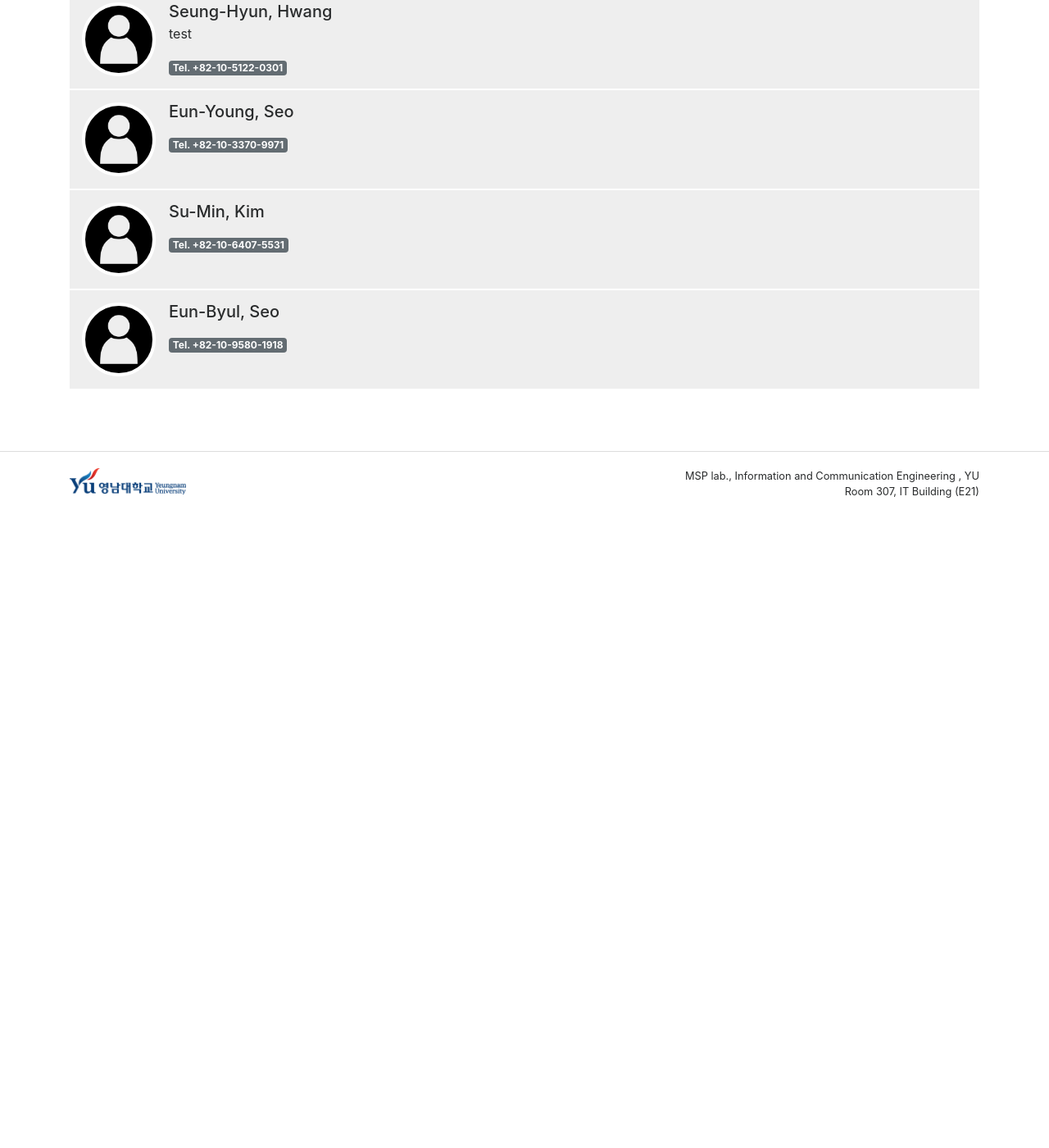
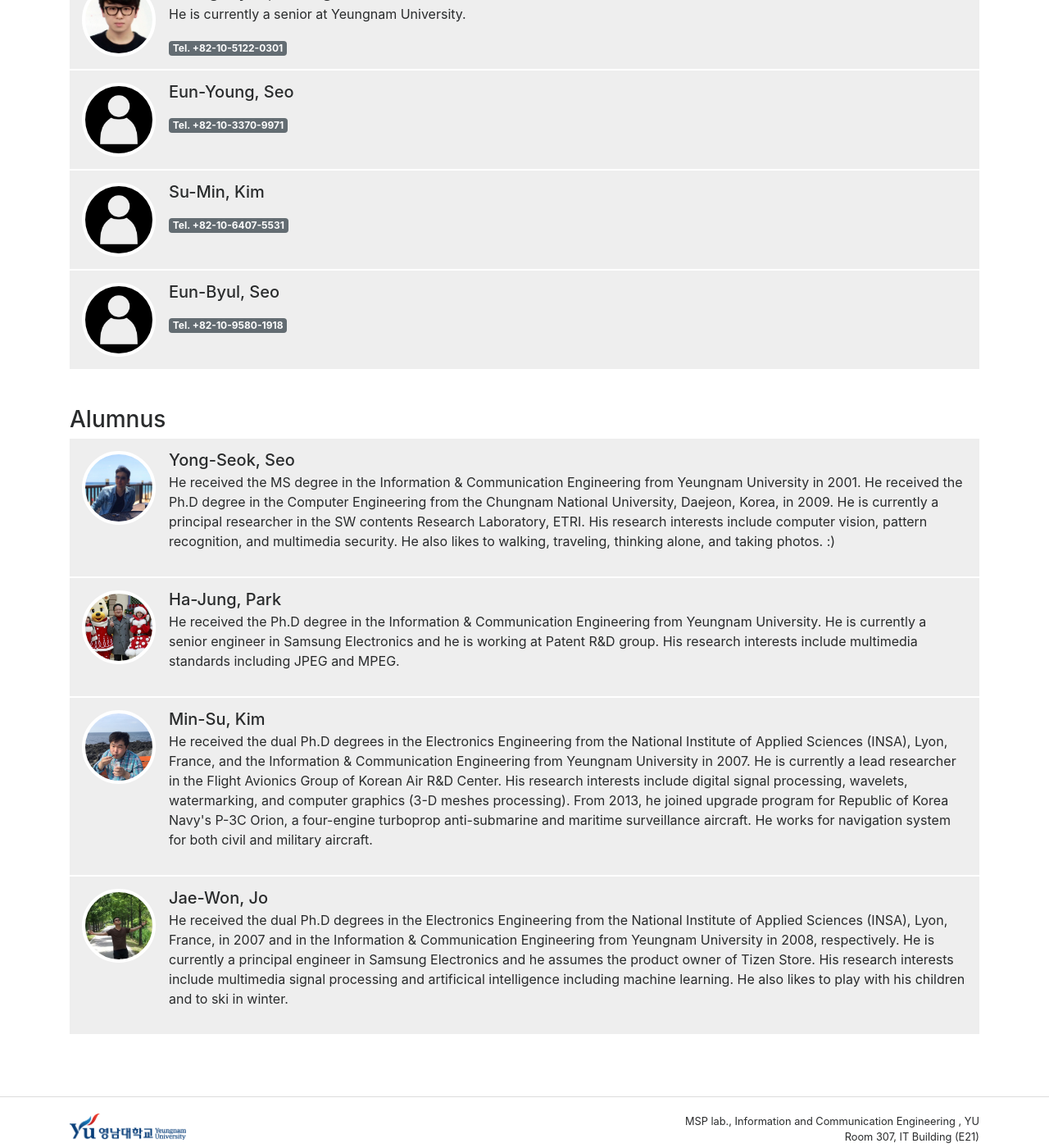
Before and after one commit to YU-MSP/yu-msp.github.io, a Jekyll site: the page built from members.html, in a window 1280 px wide and 1400 px high, scrolled down 1339 px. Shown: the whole window at 82% size. Built offline with Jekyll 4.4.1, drawn with Linux system fonts in a browser that asks for light colours; nearby versions of some CDN libraries; before the commit the page ends 1969 px from its top, so only the background shows below that; some of the changed text lies outside the part shown.

Commit message:
add alumnus and modify introduction

```diff
--- a/_data/members.yaml
+++ b/_data/members.yaml
@@ -11,7 +11,7 @@
 # - cover: Profile image "name" not "path". (default: /assets/images/cover.png)
 #          The image file should be located under '/assets/images/covers'.
 # - position: Follows the name. see member_item.html. (deprecated)
-# - body: Introduction of member. (*)
+# - body: Introduction of member.
 # - tel: As is.
 # - fax: As is.
 # - email: As is.
@@ -22,7 +22,7 @@ professor:
     name_en: Ho-Youl, Jung
     cover: jung-ho-youl.jpg
     body: >
-      He received the Ph.D degree in the Electronics Engineering from the National Institute of Applied Sciences (INSA), Lyon, France, in 1998. He is currently an assistant professor in the Department of Electrical Engineering and Computer Science at Yeungnam University, Korea. Both his teaching and research interests include digital signal processing, wavelets, watermarking, JPEG/JPEG-2000, QoS(Quality of Service) measurement for transmitted multimedia data, and computer graphics (3-D meshes processing).
+      He received the Ph.D degree in the Electronics Engineering from the National Institute of Applied Sciences (INSA), Lyon, France, in 1998. He is currently professor in the Department of Information and Communication Engineering at Yeungnam University, Korea. Both his teaching and research interests include digital signal processing, image signal processing, and ADAS(Advanced Driver Assistance System) and autonomous vehicle.
     tel: '+82-53-810-3545'
     fax: '+82-53-810-4742'
     email: hoyoul@yu.ac.kr
@@ -30,28 +30,23 @@ professor:
 doctors:
   - name_kr: 쿠옌 카 쿵
     name_en: Cuong Khac, Kguyen
-    body: >
-      test
     tel: +82-10-4081-8879
 
 masters:
   - name_kr: 최연규
     name_en: Yeon-Gyu, Choi
-    body: >
-      test
     tel: +82-10-2972-4307
 
   - name_kr: 윤혁준
     name_en: Hyeok-Jun, Yun
-    body: >
-      test
     tel: +82-10-5233-4718
 
 bachelors:
   - name_kr: 황승현
     name_en: Seung-Hyun, Hwang
+    cover: Hwang-Seung-Hyun.jpg
     body: >
-      test
+      He is currently a senior at Yeungnam University.
     tel: +82-10-5122-0301
 
   - name_kr: 서은영
@@ -66,4 +61,24 @@ bachelors:
     name_en: Eun-Byul, Seo
     tel: +82-10-9580-1918
 
-alumni:
+alumnus:
+  - name_kr: 서용석
+    name_en: Yong-Seok, Seo
+    cover: Seo-Yong-Seok.jpg
+    body: >
+      He received the MS degree in the Information & Communication Engineering from Yeungnam University in 2001. He received the Ph.D degree in the Computer Engineering from the Chungnam National University, Daejeon, Korea, in 2009. He is currently a principal researcher in the SW contents Research Laboratory, ETRI. His research interests include computer vision, pattern recognition, and multimedia security. He also likes to walking, traveling, thinking alone, and taking photos. :)
+  - name_kr: 박하중
+    name_en: Ha-Jung, Park
+    cover: Park-Ha-Jung.jpg
+    body: >
+      He received the Ph.D degree in the Information & Communication Engineering from Yeungnam University. He is currently a senior engineer in Samsung Electronics and he is working at Patent R&D group. His research interests include multimedia standards including JPEG and MPEG.
+  - name_kr: 김민수
+    name_en: Min-Su, Kim
+    cover: Kim-Min-Su.jpg
+    body: >
+      He received the dual Ph.D degrees in the Electronics Engineering from the National Institute of Applied Sciences (INSA), Lyon, France, and the Information & Communication Engineering from Yeungnam University in 2007. He is currently a lead researcher in the Flight Avionics Group of Korean Air R&D Center. His research interests include digital signal processing, wavelets, watermarking, and computer graphics (3-D meshes processing). From 2013, he joined upgrade program for Republic of Korea Navy's P-3C Orion, a four-engine turboprop anti-submarine and maritime surveillance aircraft. He works for navigation system for both civil and military aircraft.
+  - name_kr: 조재원
+    name_en: Jae-Won, Jo
+    cover: Jo-Jae-Won.jpg
+    body: >
+      He received the dual Ph.D degrees in the Electronics Engineering from the National Institute of Applied Sciences (INSA), Lyon, France, in 2007 and in the Information & Communication Engineering from Yeungnam University in 2008, respectively. He is currently a principal engineer in Samsung Electronics and he assumes the product owner of Tizen Store. His research interests include multimedia signal processing and artificical intelligence including machine learning. He also likes to play with his children and to ski in winter.
--- a/members.html
+++ b/members.html
@@ -3,6 +3,7 @@ layout: page
 permalink: /members
 title: Members
 ---
+
 {% include members.section.html label="Professor"         members=site.data.members.professor %}
 {% include members.section.html label="Ph.D. Students"    members=site.data.members.doctors %}
 {% include members.section.html label="M.S. Students"     members=site.data.members.masters %}
```
Also changed, not shown: index.html (+2 -8 lines), assets/images/members/Hwang-Seung-Hyun.jpg (added), assets/images/members/Jo-Jae-Won.jpg (added), assets/images/members/Kim-Min-Su.jpg (added), assets/images/members/Park-Ha-Jung.jpg (added), assets/images/members/Seo-Yong-Seok.jpg (added), assets/images/members/jung-ho-youl.jpg.
